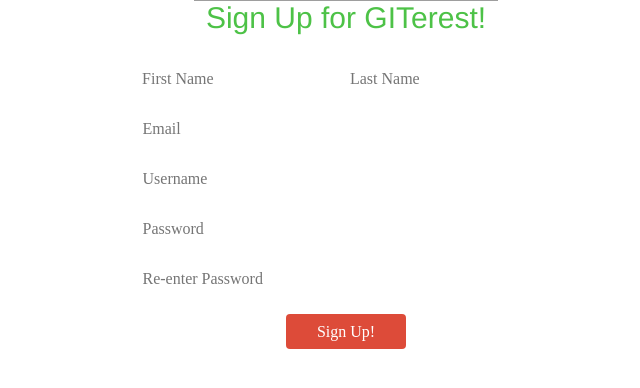
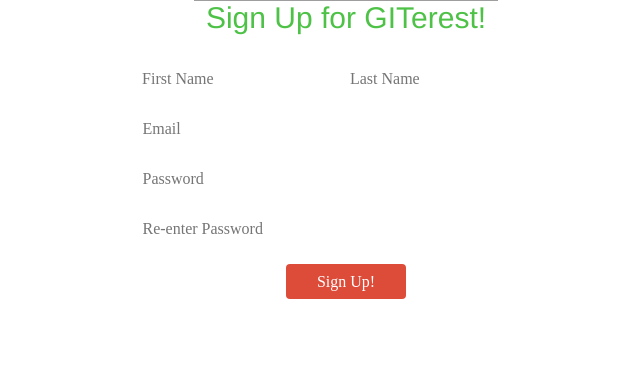
Before and after one commit to SurajKamble/First, a Flask app: page / in a window 1280 px wide. Shown: the part 247-635 px from the top of the page, without its empty margins (294-934 px from the left). Run offline with Flask 2, Linux system fonts and the light colour scheme; some libraries are stand-ins or nearby versions; grey boxes are pictures that could not be loaded.

Commit message:
Getting Error

```diff
--- a/templates/index.html
+++ b/templates/index.html
@@ -43,6 +43,7 @@
     </div>
     </div>
 
+
 <div class="signup">
     <h2 class="header2">
     Sign Up for GITerest!
@@ -52,10 +53,9 @@
 
     <input type="text" name="firstName" placeholder="First Name" style="font-family: 'Lucida Fax';font-size: 12pt;height: 30px" required>
     <input type="text" name="lastName" placeholder="Last Name" style="font-family: 'Lucida Fax';font-size: 12pt;height: 30px" required><br><br>
-    <input type="text" name="email" placeholder="Email" size="43" style="font-family: 'Lucida Fax';font-size: 12pt;height: 30px" required><br><br>
-    <input type="text" name="username" placeholder="Username" size="43" style="font-family: 'Lucida Fax';font-size: 12pt;height: 30px" required><br><br>
-    <input type="text" name="password" placeholder="Password" size="43" style="font-family: 'Lucida Fax';font-size: 12pt;height: 30px" required><br><br>
-    <input type="text" name="re-password" placeholder="Re-enter Password" size="43" style="font-family: 'Lucida Fax';font-size: 12pt;height: 30px" required><br><br>
+    <input type="email" name="email" placeholder="Email" size="43" style="font-family: 'Lucida Fax';font-size: 12pt;height: 30px" required><br><br>
+    <input type="password" name="password" placeholder="Password" size="43" style="font-family: 'Lucida Fax';font-size: 12pt;height: 30px" required><br><br>
+    <input type="password" name="re-password" placeholder="Re-enter Password" size="43" style="font-family: 'Lucida Fax';font-size: 12pt;height: 30px" required><br><br>
     <button class="btn" type="submit" style="font-family: 'Lucida Fax'; color: white; font-size: 12pt;height: 35px;width: 120px">Sign Up!</button>
 
 </form>
```
